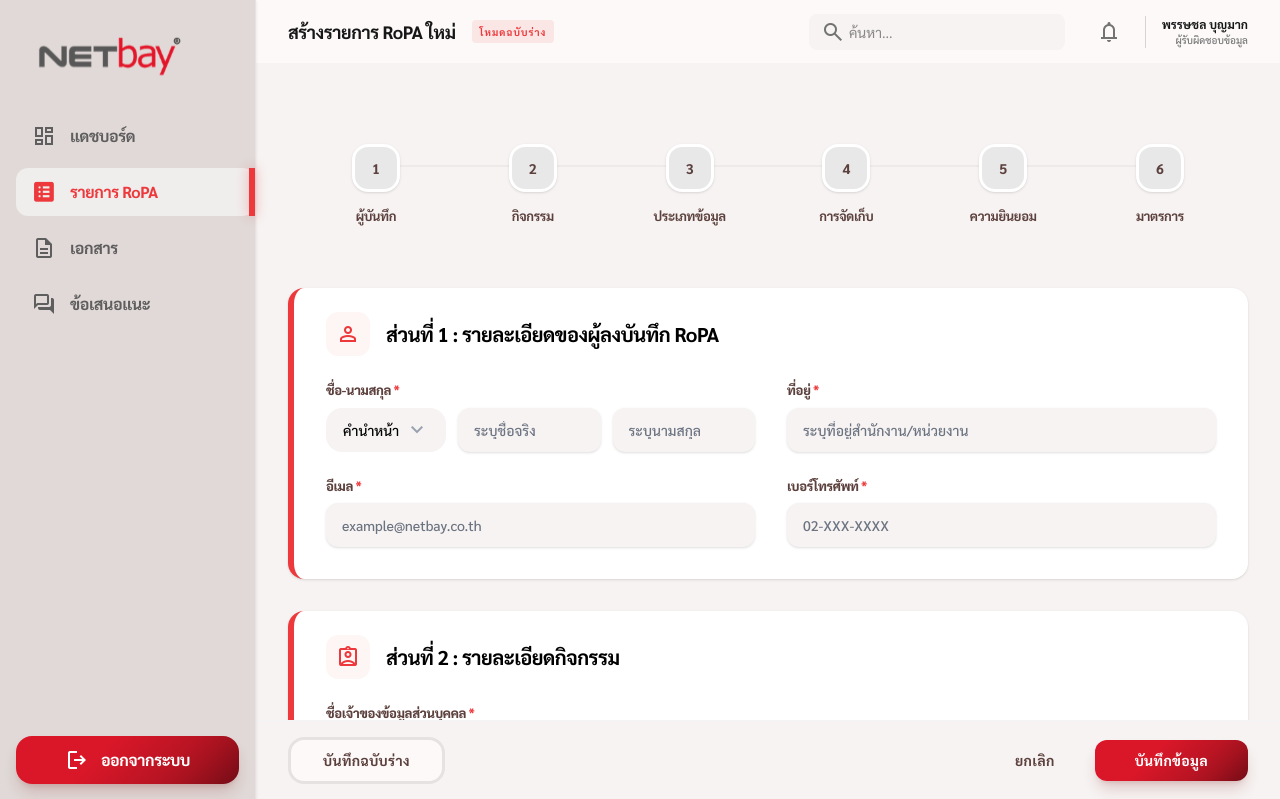
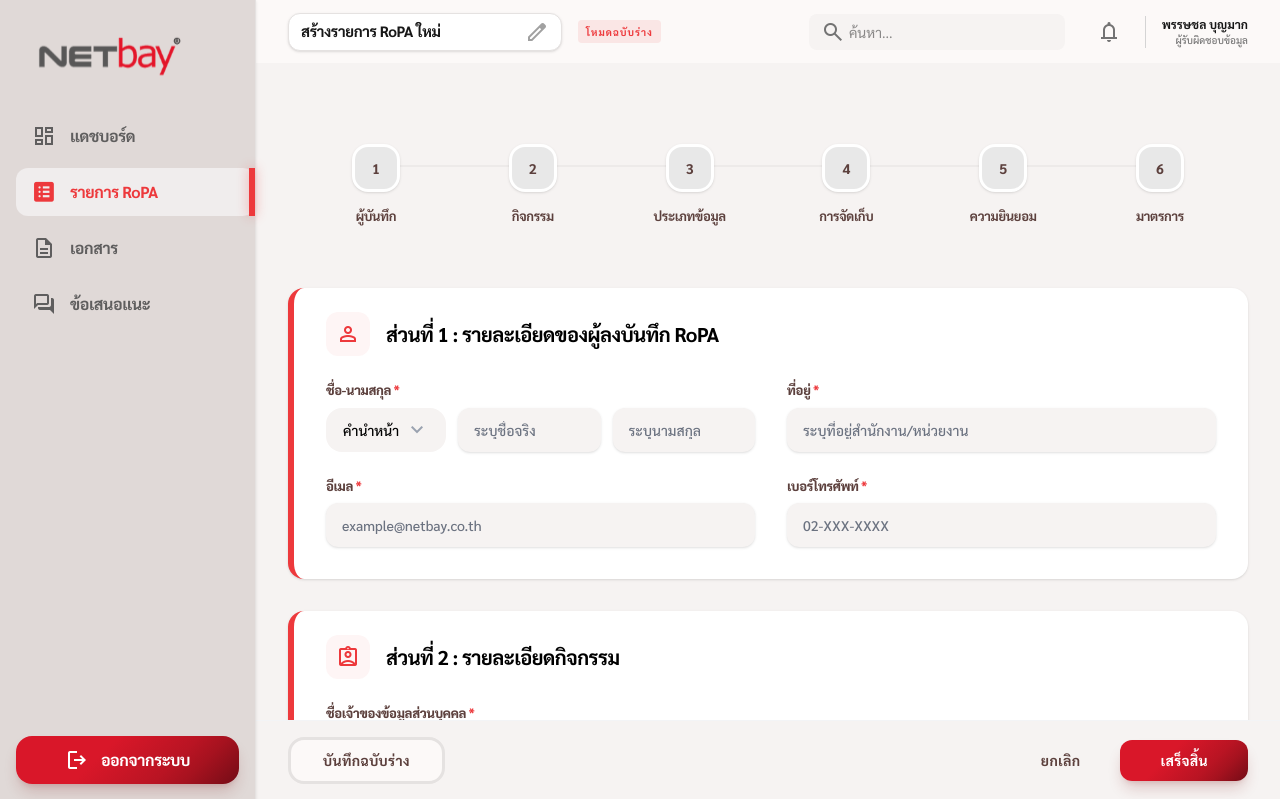
Before and after one commit to Thyme2be/RoPa-Web-Service-V2, a Next.js app in the folder client/: page /data-owner-form in a window 1280 px wide. Shown: the top 799 px of the page. Built offline with nearby package versions, Linux system fonts and the light colour scheme.

Commit message:
PATCH--DataOwner Form

```diff
--- a/client/components/controllerSections/Section4Retention.tsx
+++ b/client/components/controllerSections/Section4Retention.tsx
@@ -107,7 +107,7 @@ export default function Section4Retention({ form, handleChange, errors }: any) {
 
                 {/* Policy Area Container - Standardized White Background */}
                 <div className="p-8 bg-white rounded-3xl space-y-8 border border-[#F0F2F5]">
-                    <h3 className="font-bold text-[#5C403D] text-base">นโยบายการเก็บรักษาข้อมูลส่วนบุคคล</h3>
+                    <h3 className="font-bold text-black text-base">นโยบายการเก็บรักษาข้อมูลส่วนบุคคล</h3>
 
                     <div className="grid grid-cols-1 md:grid-cols-2 gap-12">
                         {/* Checkboxes column */}
--- a/client/components/controllerSections/Section5Legal.tsx
+++ b/client/components/controllerSections/Section5Legal.tsx
@@ -102,7 +102,7 @@ export default function Section5Legal({ form, handleChange, errors }: any) {
                     <div className="space-y-8 pt-4 border-t border-gray-200/50">
                         <div className="grid grid-cols-1 md:grid-cols-2 gap-x-12 gap-y-8">
                             <Input
-                                label={<span>หากมีการส่งหรือโอนข้อมูลโปรดระบุประเทศปลายทาง {form?.internationalTransfer?.isTransfer && <span className="text-primary">**</span>}</span> as any}
+                                label={<span>หากมีการส่งหรือโอนข้อมูลโปรดระบุประเทศปลายทาง {form?.internationalTransfer?.isTransfer && <span className="text-primary">*</span>}</span> as any}
                                 name="internationalTransfer.country"
                                 value={form?.internationalTransfer?.country || ""}
                                 placeholder="ระบุประเทศปลายทาง (เช่น จีน)"
@@ -112,7 +112,7 @@ export default function Section5Legal({ form, handleChange, errors }: any) {
                                 error={errors?.transferCountry}
                             />
                             <Input
-                                label={<span>ส่งข้อมูลไปยังต่างประเทศของกลุ่มบริษัทในเครือหรือไม่ {form?.internationalTransfer?.isTransfer && <span className="text-primary">**</span>}</span> as any}
+                                label={<span>ส่งข้อมูลไปยังต่างประเทศของกลุ่มบริษัทในเครือหรือไม่ {form?.internationalTransfer?.isTransfer && <span className="text-primary">*</span>}</span> as any}
                                 name="internationalTransfer.companyName"
                                 value={form?.internationalTransfer?.companyName || ""}
                                 placeholder="หากใช่ระบุชื่อบริษัท (เช่น บริษัท B)"
@@ -122,7 +122,7 @@ export default function Section5Legal({ form, handleChange, errors }: any) {
                                 error={errors?.transferCompany}
                             />
                             <Input
-                                label={<span>วิธีการโอนข้อมูล {form?.internationalTransfer?.isTransfer && <span className="text-primary">**</span>}</span> as any}
+                                label={<span>วิธีการโอนข้อมูล {form?.internationalTransfer?.isTransfer && <span className="text-primary">*</span>}</span> as any}
                                 name="internationalTransfer.transferMethod"
                                 value={form?.internationalTransfer?.transferMethod || ""}
                                 placeholder="ระบุวิธีการโอนข้อมูล (เช่น โอนทางอิเล็กทรอนิกส์)"
@@ -132,7 +132,7 @@ export default function Section5Legal({ form, handleChange, errors }: any) {
                                 error={errors?.transferMethod}
                             />
                             <Input
-                                label={<span>มาตรฐานการคุ้มครองข้อมูลส่วนบุคคลของประเทศปลายทาง {form?.internationalTransfer?.isTransfer && <span className="text-primary">**</span>}</span> as any}
+                                label={<span>มาตรฐานการคุ้มครองข้อมูลส่วนบุคคลของประเทศปลายทาง {form?.internationalTransfer?.isTransfer && <span className="text-primary">*</span>}</span> as any}
                                 name="internationalTransfer.protectionStandard"
                                 value={form?.internationalTransfer?.protectionStandard || ""}
                                 placeholder="ระบุมาตรฐานการคุ้มครองข้อมูลส่วนบุคคล"
@@ -143,7 +143,7 @@ export default function Section5Legal({ form, handleChange, errors }: any) {
                             />
                         </div>
                         <Input
-                            label={<span>ข้อยกเว้นตามมาตรา 28 {form?.internationalTransfer?.isTransfer && <span className="text-primary">**</span>}</span> as any}
+                            label={<span>ข้อยกเว้นตามมาตรา 28 {form?.internationalTransfer?.isTransfer && <span className="text-primary">*</span>}</span> as any}
                             name="internationalTransfer.exception"
                             value={form?.internationalTransfer?.exception || ""}
                             placeholder="ระบุข้อยกเว้นตามมาตรา 28 (เช่น ปฏิบัติตามกฎหมาย ความยินยอม ปฏิบัติตามสัญญา ป้องกันอันตรายต่อชีวิต)"
@@ -174,10 +174,6 @@ export default function Section5Legal({ form, handleChange, errors }: any) {
                         onChange={handleChange}
                     />
                 </div>
-                <div className="pt-4 mt-4 border-t border-gray-100 flex items-center gap-2">
-                    <span className="text-primary font-bold text-xs">**</span>
-                    <span className="text-[#5C403D]/60 text-[11px] font-medium">จำเป็นต้องระบุเฉพาะกรณีที่มีการส่งหรือโอนข้อมูลไปต่างประเทศ</span>
-                </div>
             </div>
         </div>
     );
--- a/client/components/layouts/Stepper.tsx
+++ b/client/components/layouts/Stepper.tsx
@@ -28,11 +28,7 @@ export default function Stepper({ completedSteps = [] }: { completedSteps?: numb
                                     : "bg-[#E8E8E8] text-[#5C403D]"
                                     }`}
                             >
-                                {isStepComplete ? (
-                                    <span className="material-symbols-outlined text-[20px] font-black">check</span>
-                                ) : (
-                                    step.id
-                                )}
+                                {step.id}
                             </div>
 
                             {/* Label */}
--- a/client/components/layouts/TopBar.tsx
+++ b/client/components/layouts/TopBar.tsx
@@ -5,11 +5,18 @@ import React from "react";
 export default function TopBar() {
     return (
         <header className="sticky top-0 z-40 bg-[#FCF9F8] flex justify-between items-center px-8 h-16 w-full border-b border-[#F6F3F2]">
-            {/* Page Title & Mode */}
-            <div className="flex items-center gap-4">
-                <h2 className="font-headline font-bold tracking-tight text-neutral-900 text-lg">
-                    สร้างรายการ RoPA ใหม่
-                </h2>
+            <div className="flex items-center gap-4 group">
+                <div className="flex items-center gap-1 group/edit cursor-pointer bg-white border border-[#E5E2E1] rounded-xl px-3 py-1.5 shadow-sm hover:border-primary/30 transition-all">
+                    <input
+                        className="font-headline font-bold tracking-tight text-neutral-900 text-[15px] bg-transparent border-none outline-none w-auto min-w-[220px]"
+                        defaultValue="สร้างรายการ RoPA ใหม่"
+                        placeholder="ตั้งชื่อเอกสาร..."
+                        type="text"
+                    />
+                    <span className="material-symbols-outlined text-neutral-400 group-hover/edit:text-primary transition-colors text-[18px]">
+                        edit
+                    </span>
+                </div>
                 <span className="bg-primary/10 text-primary px-2 py-1 rounded text-[10px] font-bold uppercase tracking-widest">
                     โหมดฉบับร่าง
                 </span>
--- a/client/components/ui/CompleteButton.tsx
+++ b/client/components/ui/CompleteButton.tsx
@@ -8,7 +8,7 @@ export default function CompleteButton({ onClick }: { onClick?: () => void }) {
             onClick={onClick}
             className="px-10 py-2.5 bg-logout-gradient text-white font-bold rounded-xl shadow-lg shadow-red-900/20 hover:brightness-110 active:scale-95 transition-all text-[14px] tracking-wide"
         >
-            บันทึกข้อมูล
+            เสร็จสิ้น
         </button>
     );
 }
```
